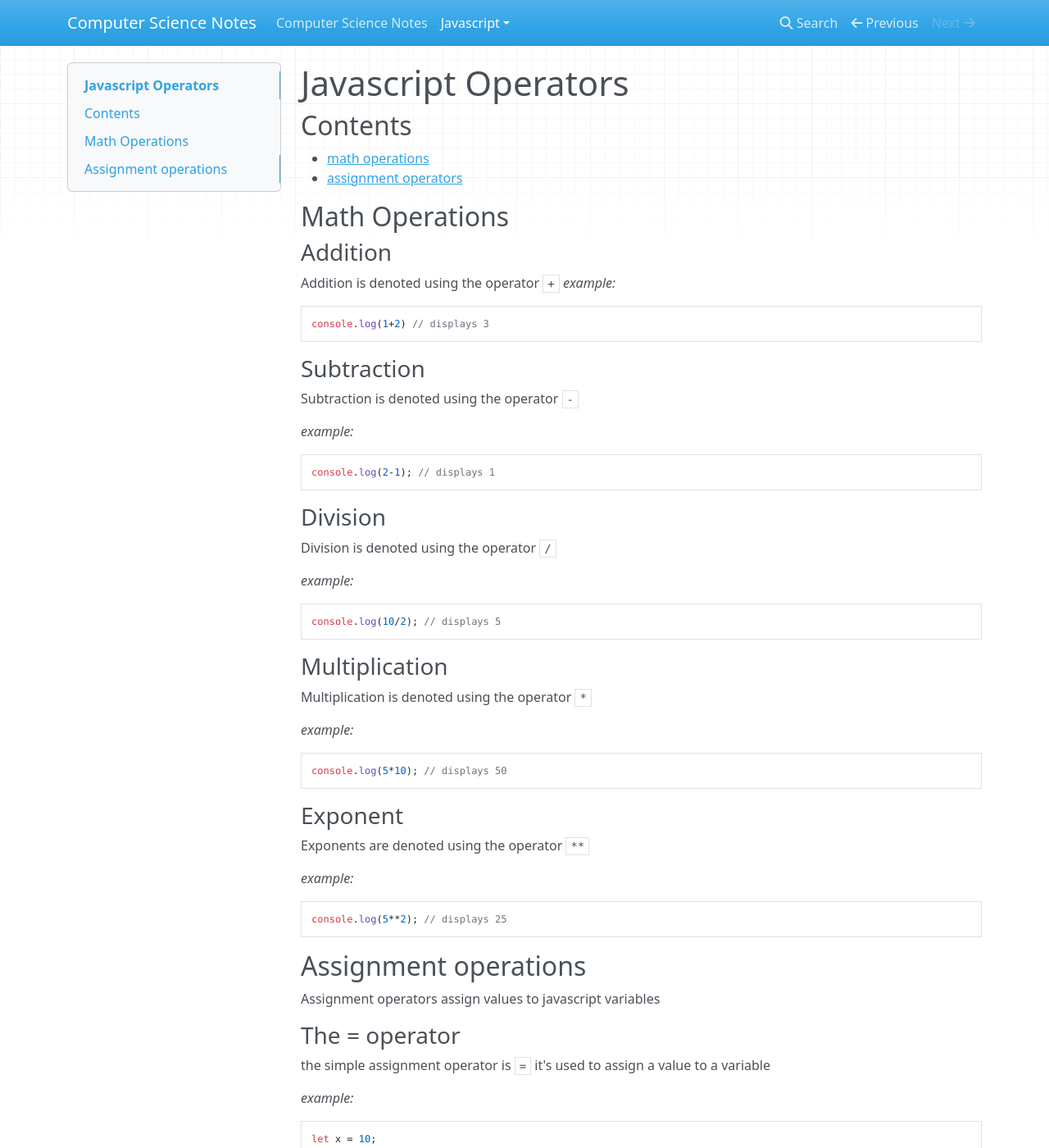
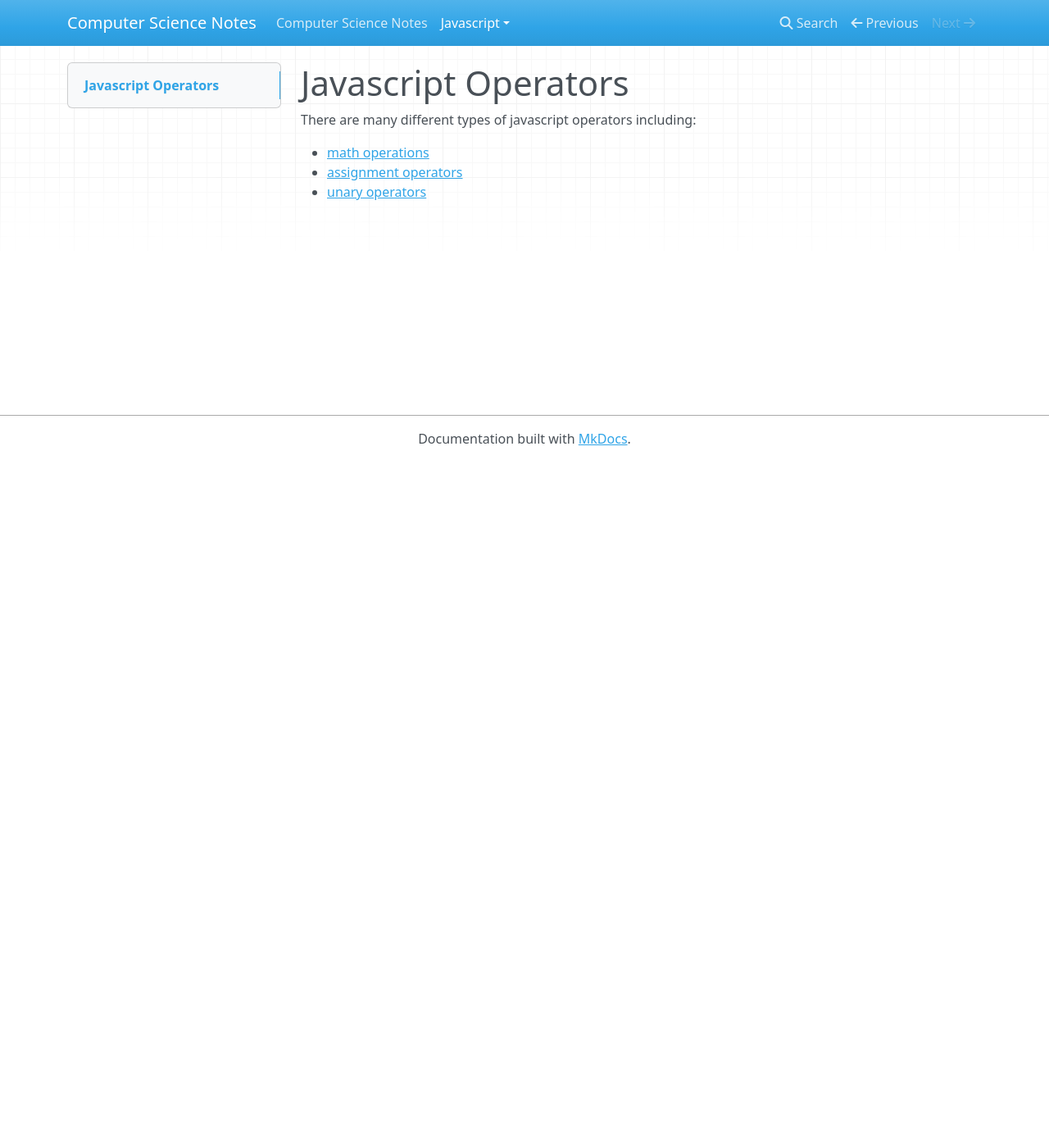
Before and after one commit to OisinJohnston/computer-science-notes, an MkDocs documentation site: the page built from docs/javascript/operators/index.md, in a window 1280 px wide and 1400 px high. Shown: the whole window at 82% size. Built offline with MkDocs 1.6.1, drawn with Linux system fonts in a browser that asks for light colours; nearby versions of some CDN libraries; some of the changed text lies outside the part shown.

Commit message:
operators added

````diff
--- a/docs/javascript/operators/index.md
+++ b/docs/javascript/operators/index.md
@@ -1,77 +1,7 @@
 # Javascript Operators
 
-## Contents
+There are many different types of javascript operators including:
 
- * [math operations](./#math-operations)
- * [assignment operators](./#assignment-operations)
-
-## Math Operations
-
-### Addition
-Addition is denoted using the operator `+`
-*example:*
-```js
-console.log(1+2) // displays 3
-```
-
-### Subtraction
-Subtraction is denoted using the operator `-`
-
-*example:*
-```js
-console.log(2-1); // displays 1
-```
-
-### Division
-Division is denoted using the operator `/`
-
-
-*example:*
-```js
-console.log(10/2); // displays 5
-```
-
-### Multiplication
-Multiplication is denoted using the operator `*`
-
-
-*example:*
-```js
-console.log(5*10); // displays 50
-```
-
-### Exponent
-Exponents are denoted using the operator `**`
-
-*example:*
-```js
-console.log(5**2); // displays 25
-```
-
-## Assignment operations
-Assignment operators assign values to javascript variables
-
-### The = operator
-the simple assignment operator is `=`
-it's used to assign a value to a variable
-
-*example:*
-```js
-let x = 10;
-```
-
-### The += operator
-the `+=` operator adds a given value to a variable
-```js
-let x = 10;
-x += 5; // 15
-```
-
-### The -= operator
-The `-=` operator subtracts a given value from a variable
-```js
-let x = 10;
-x -= 5; // 5
-```
-
-### The
+ * [math operations](./math-operations)
+ * [assignment operators](./assignment-operations)
+ * [unary operators](./unary-operations)
````
Also changed, not shown: docs/javascript/for-loops/index.md (+1 -1 lines).
